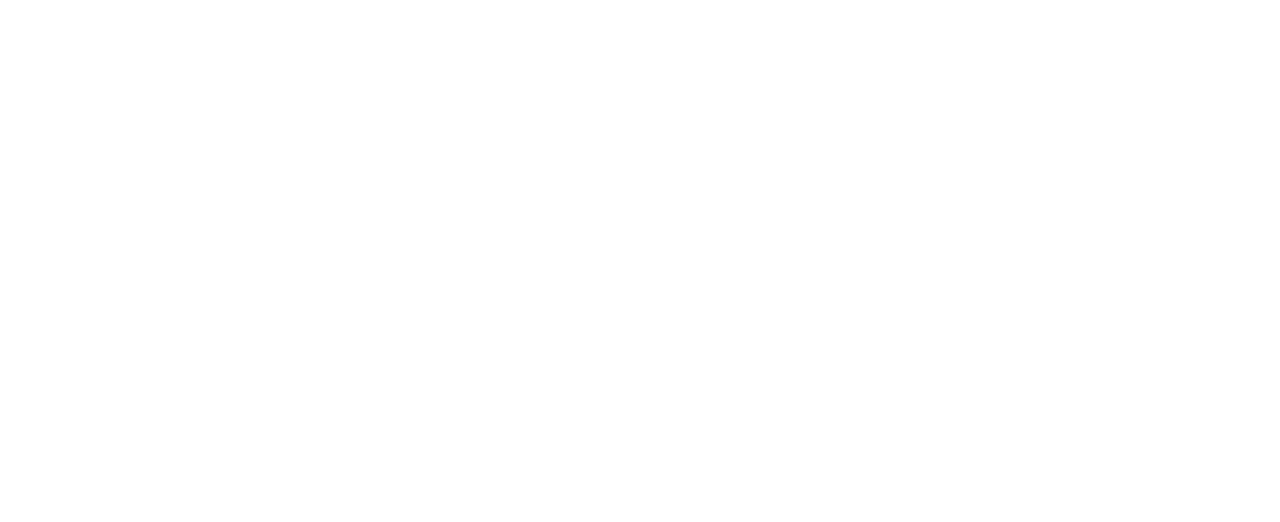
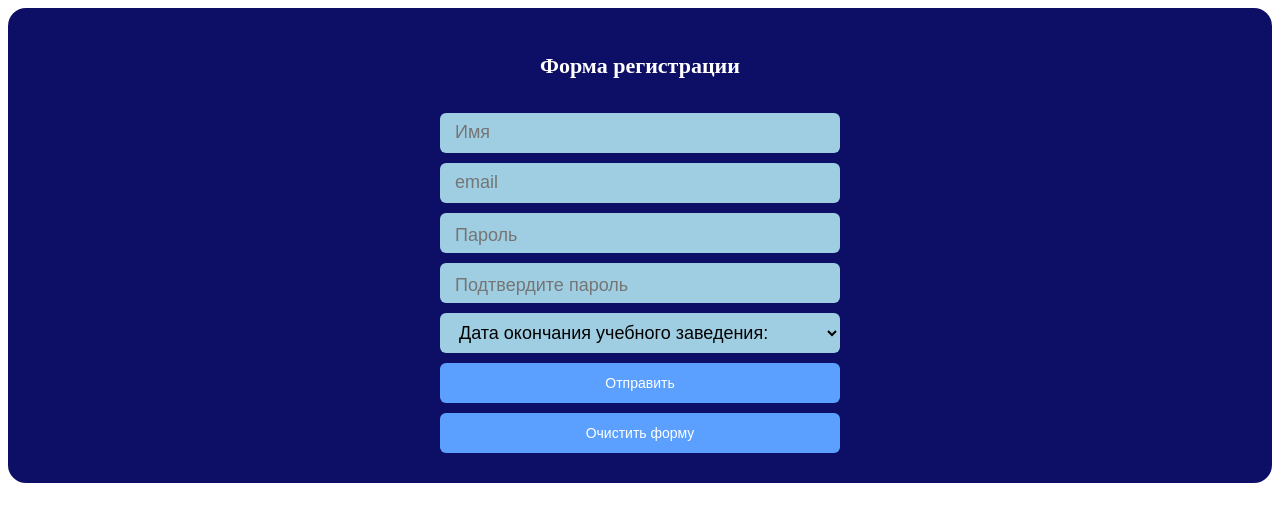
Before and after one commit to RuslanChekhuta/my-app-2026, a React (Vite) app: page / in a window 1280 px wide. Shown: the top 522 px of the page. Built offline with nearby package versions, Linux system fonts and the light colour scheme.

Commit message:
урок 1.16.1

```diff
--- a/src/App.jsx
+++ b/src/App.jsx
@@ -1,5 +1,11 @@
+import RegForm from "./components/RegForm/RegForm";
+
 function App() {
-  return <></>;
+  return (
+    <>
+      <RegForm />
+    </>
+  );
 }
 
 export default App;
--- /dev/null
+++ b/src/components/RegForm/RegForm.css
@@ -0,0 +1,71 @@
+.section {
+  background-color: #0d0e66;
+  padding: 30px 20px;
+  margin: 0 auto;
+  border-radius: 18px;
+  display: flex;
+  flex-direction: column;
+  align-items: center;
+  row-gap: 20px;
+  color: white;
+}
+h1 {
+  font-size: 22px;
+}
+form {
+  display: flex;
+  flex-direction: column;
+  width: 400px;
+  row-gap: 10px;
+}
+input,
+select,
+button {
+  height: 40px;
+  box-sizing: border-box;
+  border: none;
+  border-radius: 6px;
+  padding-left: 15px;
+  padding-right: 15px;
+  font-size: 14px;
+  font-family: Arial, sans-serif;
+}
+select,
+input::placeholder {
+  font-size: 18px;
+  font-family: Arial, sans-serif;
+}
+input[type="password"] {
+  font-family: Arial, sans-serif;
+  font-size: 24px;
+}
+select,
+input {
+  background-color: #9fcee2;
+  outline: none;
+}
+select:focus,
+input:focus {
+  background-color: #fff;
+  outline: none;
+}
+button {
+  background-color: #5ca0ff;
+  color: #fff;
+  cursor: pointer;
+  transition: all 0.5s;
+}
+button:hover {
+  background-color: #17488d;
+}
+.error-message {
+  color: red;
+  text-align: center;
+}
+.password-invalid {
+  border: 2px solid red;
+}
+.success-message {
+  color: green;
+  text-align: center;
+}
--- /dev/null
+++ b/src/components/RegForm/RegForm.jsx
@@ -0,0 +1,152 @@
+import { useState } from "react";
+import {
+  validatePassword,
+  checkPasswordMatch,
+  checkRequiredFields,
+} from "./validators";
+
+import "./RegForm.css";
+
+function RegForm() {
+  const [name, setName] = useState("");
+
+  const [email, setEmail] = useState("");
+
+  const [password, setPassword] = useState("");
+
+  const [confirmPassword, setConfirmPassword] = useState("");
+
+  const [selectedYear, setSelectedYear] = useState("");
+
+  const [isPasswordValid, setIsPasswordValid] = useState(true);
+
+  const [passwordMatch, setPasswordMatch] = useState(true);
+
+  const [requiredFieldsError, setRequiredFieldsError] = useState(false);
+
+  const [showSuccessMessage, setShowSuccessMessage] = useState(false);
+
+  const handleNameChange = (e) => {
+    setName(e.target.value);
+  };
+
+  const handleEmailChange = (e) => {
+    setEmail(e.target.value);
+  };
+
+  const handleYearChange = (e) => {
+    setSelectedYear(e.target.value);
+  };
+
+  const handlePasswordChange = (e) => {
+    const newPassword = e.target.value;
+    setPassword(newPassword);
+    setIsPasswordValid(validatePassword(newPassword));
+    setPasswordMatch(checkPasswordMatch(newPassword, confirmPassword));
+  };
+
+  const handleConfirmPasswordChange = (e) => {
+    const newConfirmPassword = e.target.value;
+    setConfirmPassword(newConfirmPassword);
+    setPasswordMatch(checkPasswordMatch(password, newConfirmPassword));
+  };
+
+  const years = Array.from({ length: 40 }, (_, index) => {
+    const currentYear = new Date().getFullYear();
+    return currentYear - index;
+  });
+
+  const handleSubmit = (e) => {
+    e.preventDefault();
+
+    const fields = [name, email, password, confirmPassword, selectedYear];
+    const allFilled = checkRequiredFields(fields);
+    setRequiredFieldsError(!allFilled);
+
+    if (!allFilled || !isPasswordValid || !passwordMatch) {
+      setShowSuccessMessage(false);
+      return;
+    }
+
+    const data = { name, email, password, confirmPassword, selectedYear };
+    alert(JSON.stringify(data, null, 2));
+
+    setShowSuccessMessage(true);
+    setTimeout(() => {
+      setShowSuccessMessage(false);
+    }, 3000);
+  };
+
+  const handleReset = () => {
+    setName("");
+    setEmail("");
+    setPassword("");
+    setConfirmPassword("");
+    setSelectedYear("");
+    setIsPasswordValid(true);
+    setPasswordMatch(true);
+    setRequiredFieldsError(false);
+    setShowSuccessMessage(false);
+  };
+
+  return (
+    <div className="section">
+      <h1>Форма регистрации</h1>
+      <form onSubmit={handleSubmit}>
+        <input
+          type="text"
+          placeholder="Имя"
+          value={name}
+          onChange={handleNameChange}
+        />
+        <input
+          type="email"
+          placeholder="email"
+          onChange={handleEmailChange}
+          value={email}
+        />
+        <input
+          type="password"
+          placeholder="Пароль"
+          value={password}
+          onChange={handlePasswordChange}
+          className={isPasswordValid ? "" : "password-invalid"}
+        />
+        {!isPasswordValid && (
+          <p className="error-message">
+            Пароль должен быть не короче 8 символов и содержать буквы и цифры.
+          </p>
+        )}
+        <input
+          type="password"
+          placeholder="Подтвердите пароль"
+          value={confirmPassword}
+          onChange={handleConfirmPasswordChange}
+        />
+        {!passwordMatch && (
+          <p className="error-message">Пароли не совпадают.</p>
+        )}
+        <select onChange={handleYearChange} value={selectedYear}>
+          <option value="">Дата окончания учебного заведения:</option>
+          {years.map((year) => (
+            <option key={year} value={year}>
+              {year}
+            </option>
+          ))}
+        </select>
+        <button type="submit">Отправить</button>
+        <button type="reset" onClick={handleReset}>
+          Очистить форму
+        </button>
+        {requiredFieldsError && (
+          <p className="error-message">Заполните все поля.</p>
+        )}
+        {showSuccessMessage && (
+          <p className="success-message">Форма успешно отправлена!</p>
+        )}
+      </form>
+    </div>
+  );
+}
+
+export default RegForm;
--- /dev/null
+++ b/src/components/RegForm/validators.js
@@ -0,0 +1,11 @@
+export const validatePassword = (password) => {
+  return /^(?=.*[A-Za-z])(?=.*\d)[A-Za-z\d]{8,}$/.test(password);
+};
+
+export const checkPasswordMatch = (password, confirmPassword) => {
+  return password === confirmPassword;
+};
+
+export const checkRequiredFields = (fields) => {
+  return fields.every((field) => field.trim() !== "");
+};
```
Also changed, not shown: 1 other file (tests, documents, lock files or other folders).
